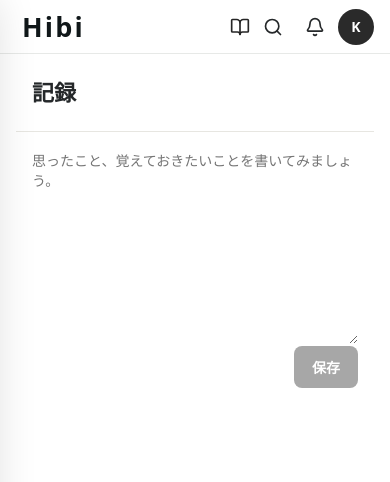
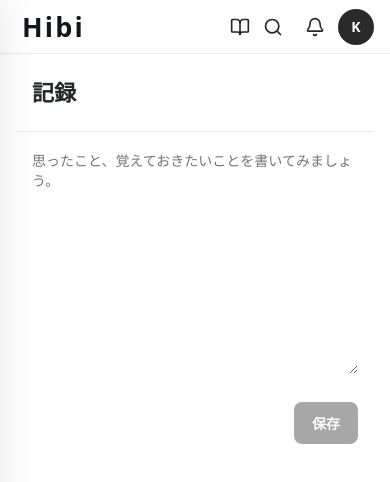
Before and after one commit to kotasimo/diary.codex, a Next.js app: page / in a window 390 px wide. Both pictures are taken after a click on the button 240 px from the left and 26 px from the top of the page. Shown: the top 482 px of the page. Built offline with nearby package versions, Linux system fonts and the light colour scheme.

Commit message:
move memo save button outside editor

```diff
--- a/app/quiet.css
+++ b/app/quiet.css
@@ -1419,7 +1419,7 @@ body {
   gap: 10px;
   align-items: stretch;
   min-height: 290px;
-  padding: 24px 36px 72px;
+  padding: 24px 36px;
 }
 .records-form-heading { display: flex; align-items: baseline; gap: 10px; }
 .records-form-heading strong { font-size: 14px; }
@@ -1445,10 +1445,9 @@ body {
 }
 .records-form select:focus,
 .records-form textarea:focus { border-color: transparent; box-shadow: none; }
-.records-form .primary-button {
-  position: absolute;
-  right: 36px;
-  bottom: 24px;
+.records-save {
+  display: block;
+  margin: 12px 36px 24px auto;
   min-height: 42px;
   padding: 9px 18px;
 }
@@ -1611,8 +1610,8 @@ body {
   .records-heading h1 { font-size: 22px; }
   .records-heading p:last-child { font-size: 11px; }
   .records-body { padding: 0 0 40px; }
-  .records-form { gap: 8px; min-height: 260px; padding: 18px 16px 62px; }
-  .records-form .primary-button { right: 16px; bottom: 18px; }
+  .records-form { gap: 8px; min-height: 260px; padding: 18px 16px; }
+  .records-save { margin: 10px 16px 18px auto; }
   .records-genres { margin: 18px 0 12px; }
   .life-record { padding: 16px 2px; }
 
--- a/components/diary/RecordsView.tsx
+++ b/components/diary/RecordsView.tsx
@@ -31,15 +31,15 @@ export function RecordsView({
             placeholder="思ったこと、覚えておきたいことを書いてみましょう。"
             rows={6}
           />
+        </div>
         <button
           type="button"
-            className="primary-button"
+          className="primary-button records-save"
           disabled={!content.trim()}
           onClick={submit}
         >
           保存
         </button>
-        </div>
         {records.length > 0 && (
           <div className="records-feed">
             {records.map((record) => (
```
Lines whose indentation alone changed are shown as unchanged.
